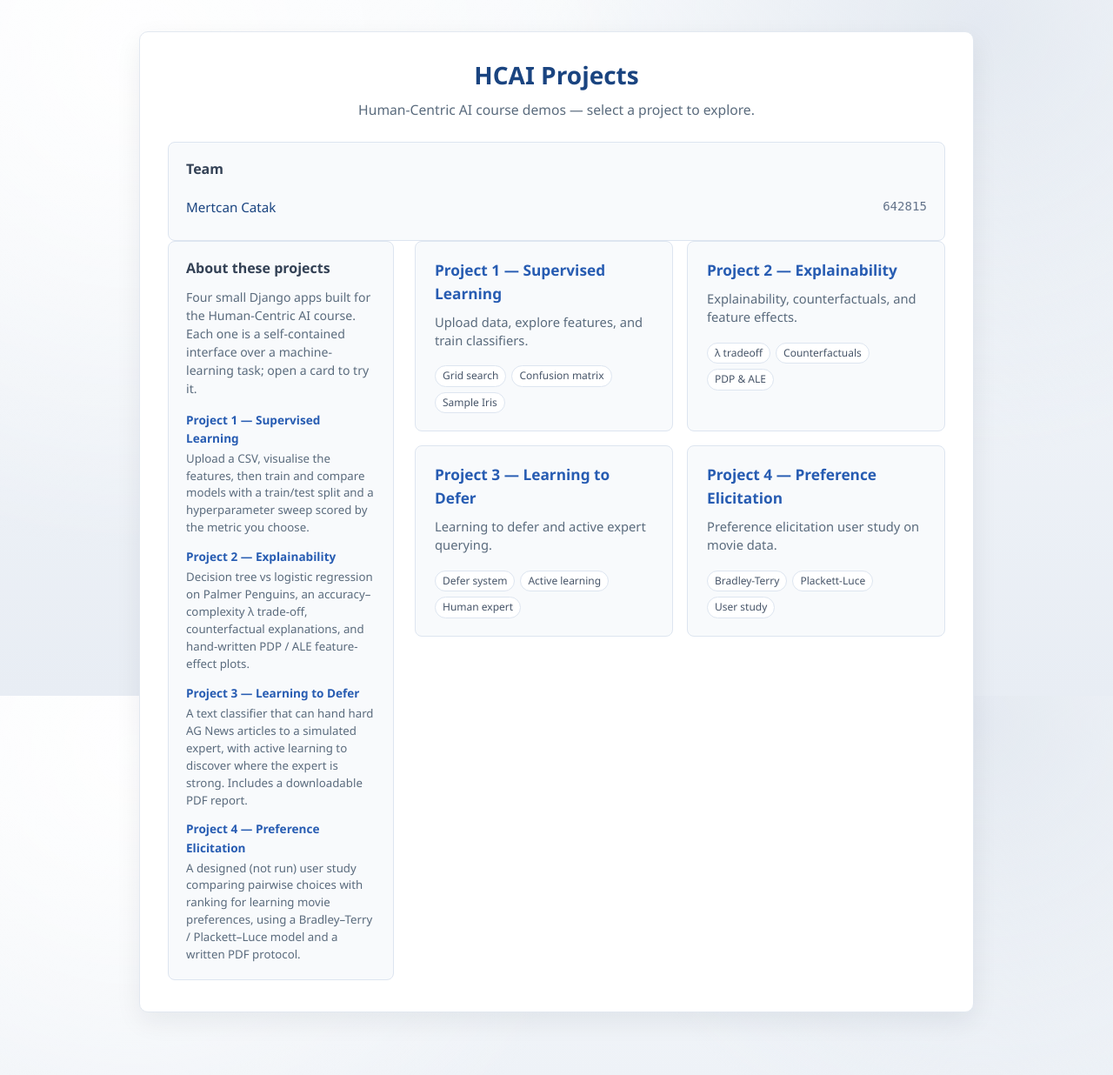
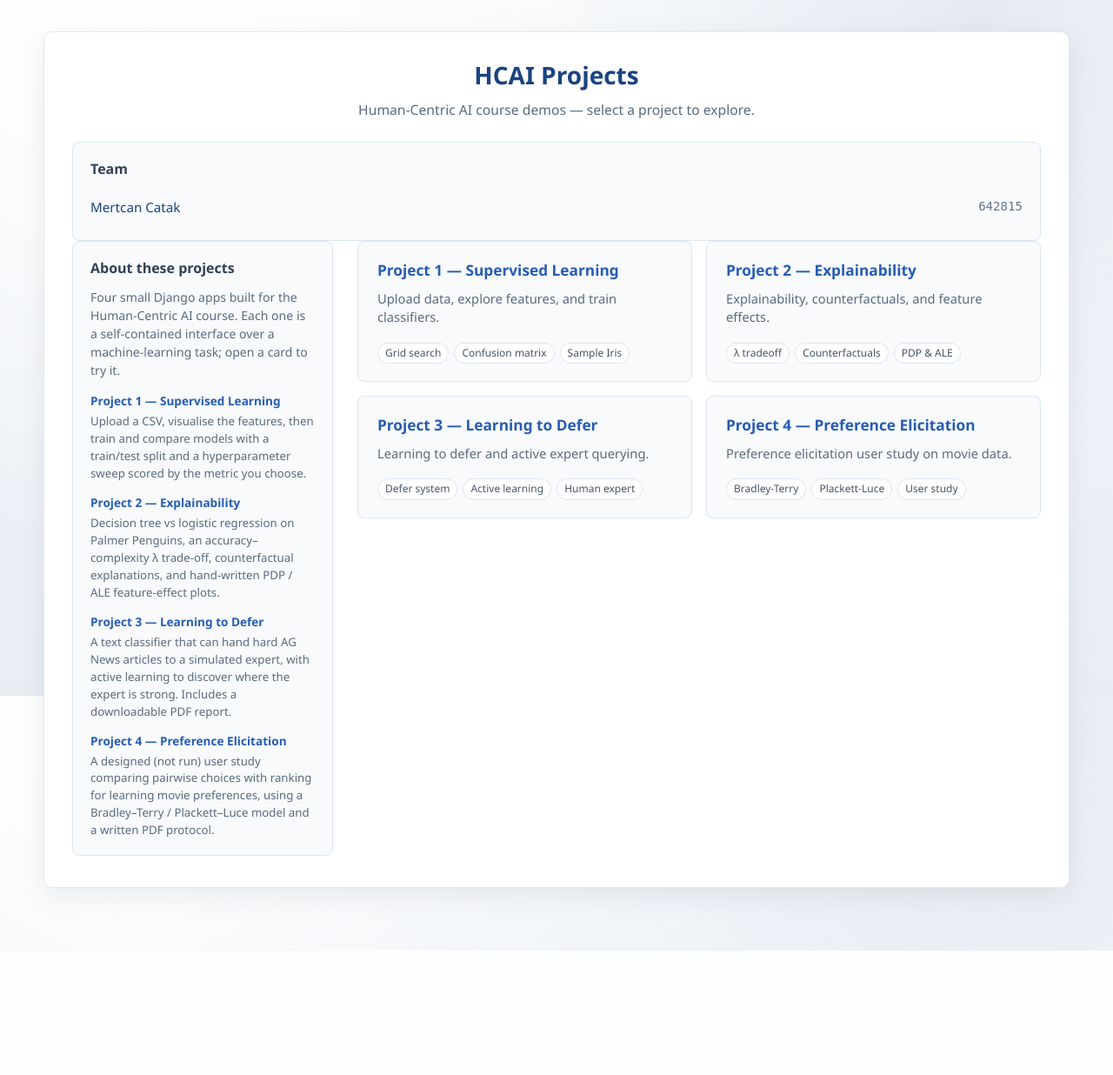
Before and after one commit to Apheironn/hcai, a Django app: page /home/ in a window 1280 px wide. Shown: the whole page at 87% size. After the commit the page ends 1093 px from the top, so only its background shows below. Run offline with Django 5.2, Linux system fonts and the light colour scheme.

Commit message:
fix(home): widen the layout so the 2x2 grid is not cramped
The home box now uses up to 1180px with a 300px left rail for the
"about" text, giving the project cards real width instead of ~325px.

```diff
--- a/home/static/home/style.css
+++ b/home/static/home/style.css
@@ -1,3 +1,7 @@
+.box.home-page {
+    width: min(1180px, 96%);
+}
+
 .home-page .page-header {
     text-align: center;
     margin-bottom: 24px;
@@ -5,8 +9,8 @@
 
 .home-layout {
     display: grid;
-    grid-template-columns: 260px 1fr;
-    gap: 24px;
+    grid-template-columns: 300px 1fr;
+    gap: 28px;
     align-items: start;
 }
 
```
